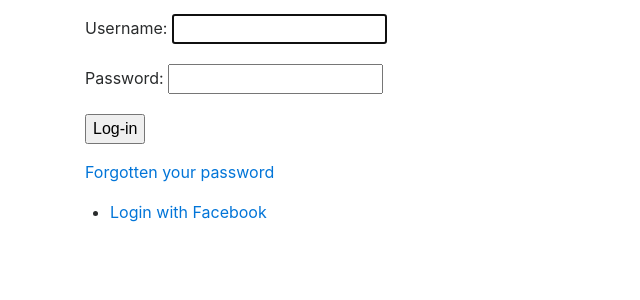
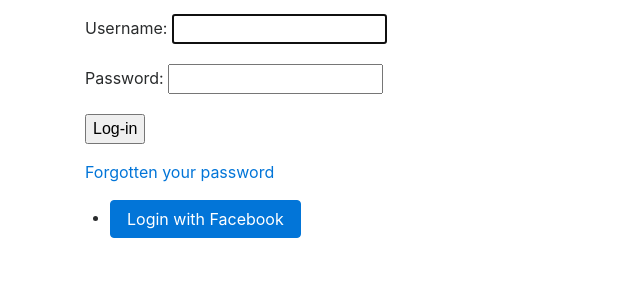
Before and after one commit to dolastack/naijalinux, a Django app: page /account/login/ in a window 1280 px wide. Shown: the part 190-490 px from the top of the page, without its empty margins (0-640 px from the left). Run offline with Django 3.2, Linux system fonts and the light colour scheme; parts of the project's set-up code (start-up, migrations or seed data) failed here and were passed over; some libraries are stand-ins or nearby versions.

Commit message:
button login

```diff
--- a/templates/registration/login.html
+++ b/templates/registration/login.html
@@ -26,7 +26,7 @@
 <div class="social">
   <ul>
     <li class="facebook">
-      <a href="{% url "social:begin" "facebook" %}">Login with Facebook</a>
+      <a href="{% url "social:begin" "facebook" %}" class="btn btn-primary">Login with Facebook</a>
     </li>
   </ul>
 
```
